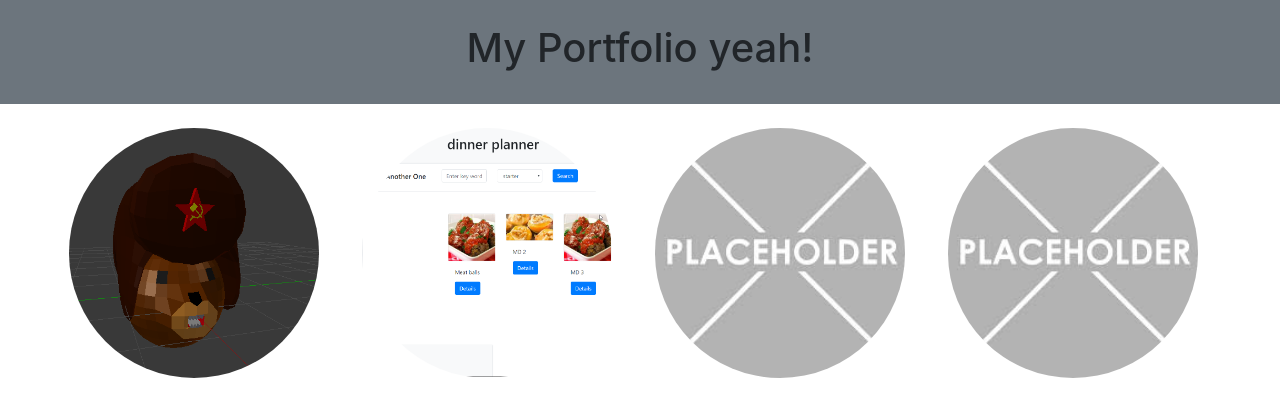
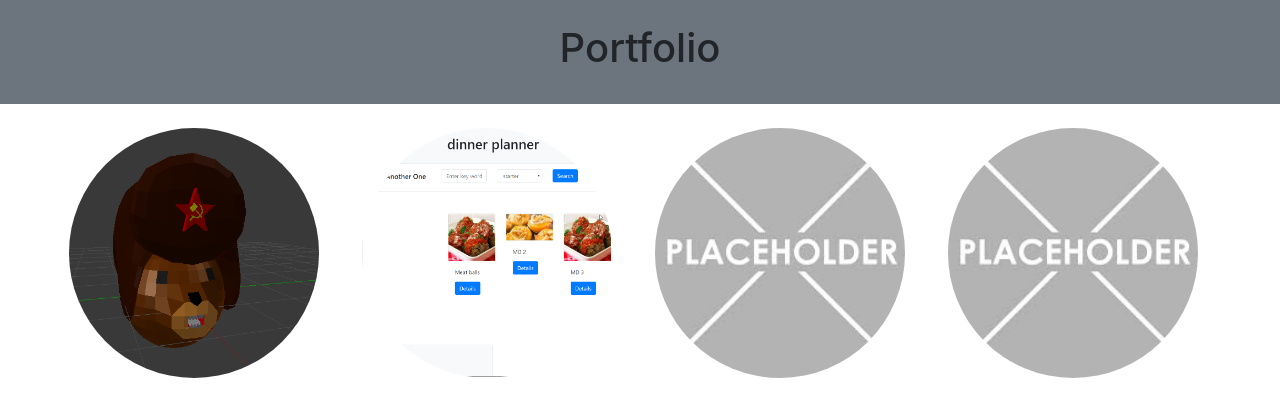
Before and after one commit to emierl/emierl.github.io, a plain HTML site: page index.html in a window 1280 px wide. Drawn offline with nearby package versions, Linux system fonts and the light colour scheme.

Commit message:
Update index.html

```diff
--- a/index.html
+++ b/index.html
@@ -14,7 +14,7 @@
     <div class="container-fluid vh-100">
         <div class="row bg-secondary">
             <div class ="col-sm my-4" id = "header">
-                    <h1 class = "text-center">My Portfolio yeah!</h1>
+                    <h1 class = "text-center">Portfolio</h1>
             </div>
         </div>
         <div class="container-fluid" id="projects">
```
